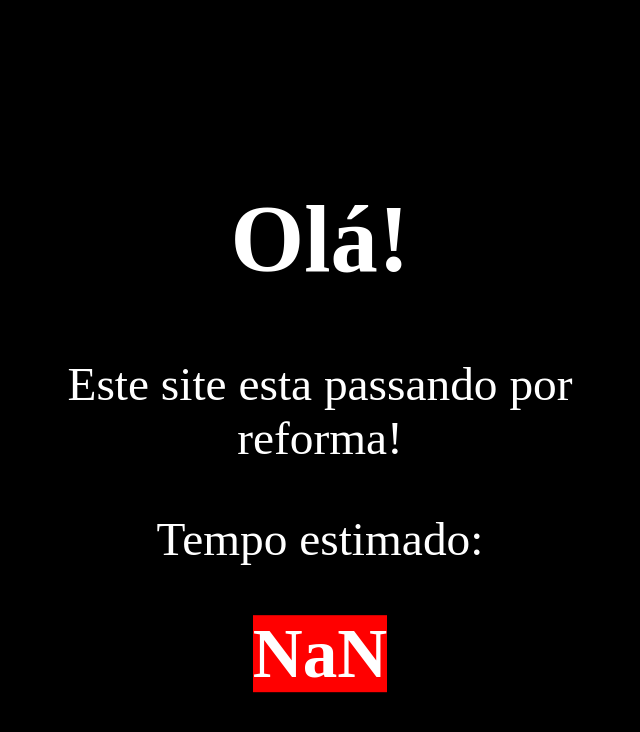
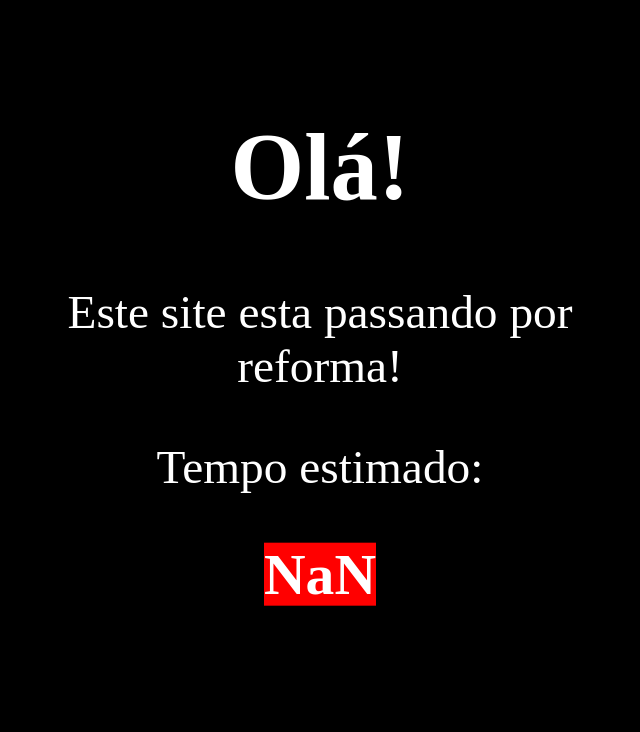
Before and after one commit to DeudzXD/DeudzXD.github.io, a plain HTML site: page index.html in a window 1280 px wide. Shown: the whole page, without its empty margins (328-968 px from the left). Drawn offline with Linux system fonts and the light colour scheme.

Commit message:
esqueci isso também

```diff
--- a/index.html
+++ b/index.html
@@ -1,9 +1,9 @@
 <!DOCTYPE html>
-<html lang="en">
+<html lang="pt">
   <head>
     <meta charset="utf-8">
     <link rel="stylesheet" href="style.css">
-    <title>deudz's website</title>
+    <title>website do deudz</title>
   </head>
   <body>
       <h1>Olá!</h1>
--- a/style.css
+++ b/style.css
@@ -6,7 +6,7 @@ body {
   color: #fff;
   text-align: center;
   position: absolute;
-  top: 50%;
+  top: 40%;
   left: 50%;
   transform: translate(-50%, -50%);
   font-size: 3.7vw;
@@ -14,5 +14,5 @@ body {
 
 #nan {
   background-color: red;
-  font-size: 5.4vw;
+  font-size: 4.5vw;
 }
```
